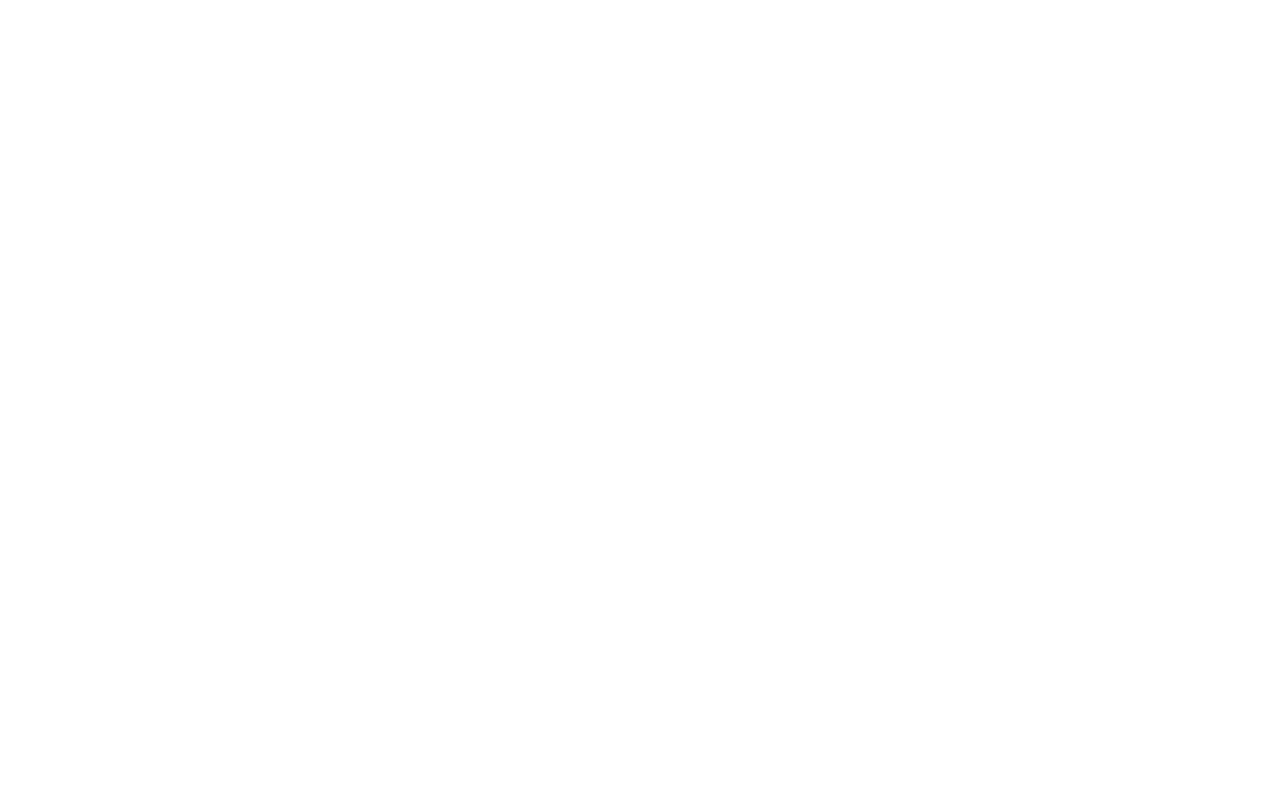
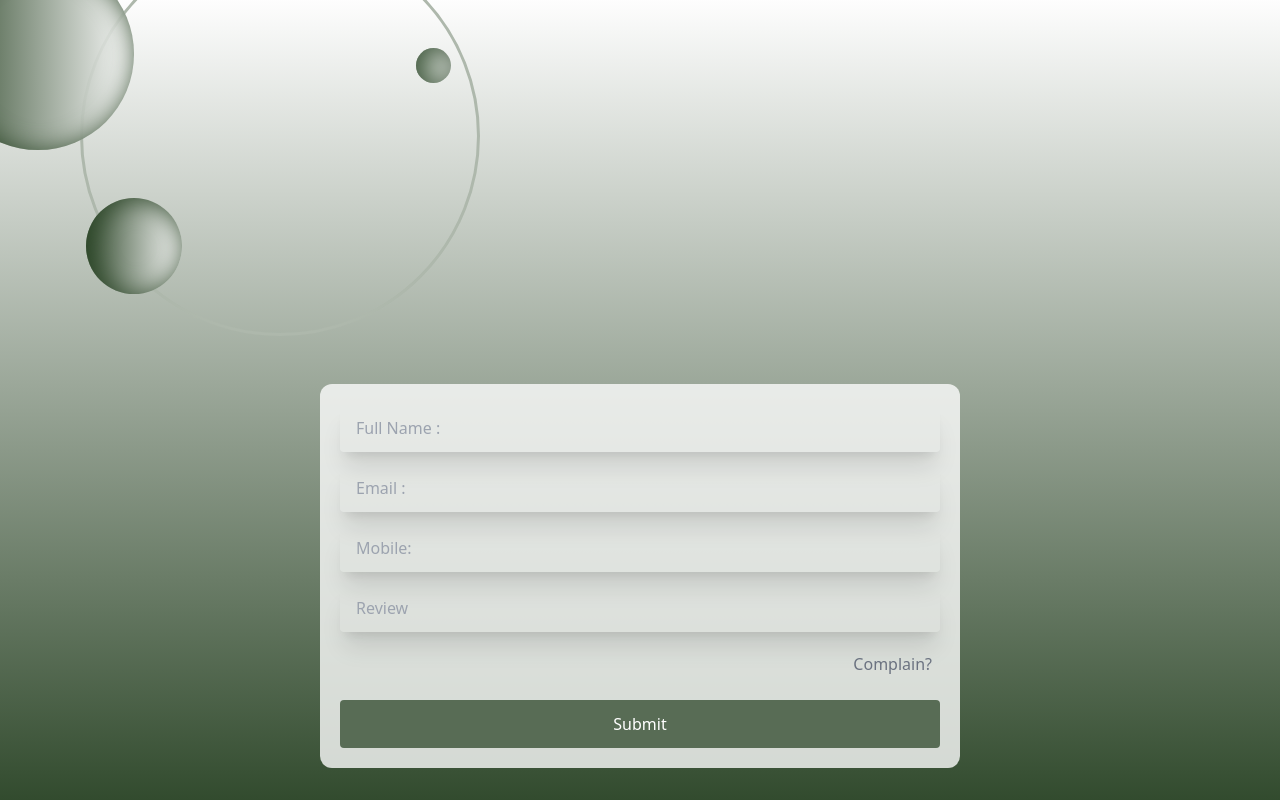
Before and after one commit to ashmah17/Complain_Request_Form, a React (Vite) app: page /Review in a window 1280 px wide. Built offline with nearby package versions, Linux system fonts and the light colour scheme.

Commit message:
Added Review Page

```diff
--- a/src/App.jsx
+++ b/src/App.jsx
@@ -6,13 +6,48 @@ import Complaining from './Component/Complaining'
 import Review from './Component/Review'
 
 function App() {
+    const [User, setUser] = useState('');
+    const [Email, setEmail] = useState('');
+    const [Mobile, setMobile] = useState('');
+    const [ReviewMessage, setReviewMessage] = useState('');
+    const [ComplainMessage, setComplainMessage] = useState('');
+
+    const handleReview=(event)=>{
+      setReviewMessage(event.target.value)
+    }
+    const handleComplain=(event)=>{
+      setComplainMessage(event.target.value)
+    }
+    const handlelMobile=(event)=>{
+      setMobile(event.target.value)
+    }
+    const handleEmail=(event)=>{
+      setEmail(event.target.value)
+    }
+    const handleUser=(event)=>{
+      setUser(event.target.value)
+    }
+
+    const complain =[
+      {id:1, title:'Full Name :', change:handleUser, value:User},
+      {id:1, title:'Email :', change:handleEmail, value:Email},
+      {id:2, title:'Mobile:', change:handlelMobile, value:Mobile},
+      {id:3, title:'complain', change:handleComplain, value:ComplainMessage}
+    ]
+    const review =[
+      {id:1, title:'Full Name :', change:handleUser, value:User},
+      {id:1, title:'Email :', change:handleEmail, value:Email},
+      {id:2, title:'Mobile:', change:handlelMobile, value:Mobile},
+      {id:3, title:'Review', change:handleReview, value:ReviewMessage}
+    ]
   return (
+
     <>
       <BrowserRouter>
       <Routes>
         <Route path='/' element={<Landing/>} />
-        <Route path='/Complain-Request' element={<Complaining/>} />
-        <Route path='/Review' element={<Review/>} />
+        <Route path='/Complain' element={<Complaining setUser={setUser} setMobile={setMobile} setComplainMessage={setComplainMessage} setEmail={setEmail} complain={complain} ComplainMessage={ComplainMessage} Email={Email}  User={User}  Mobile={Mobile} />} />
+        <Route path='/Review' element={<Review setUser={setUser} setMobile={setMobile} setReviewMessage={setReviewMessage} setEmail={setEmail} review={review} ReviewMessage={ReviewMessage} Email={Email} Mobile={Mobile}  User={User}/>} />
       </Routes>
       </BrowserRouter>
     </>
--- a/src/Component/Complaining.jsx
+++ b/src/Component/Complaining.jsx
@@ -1,12 +1,33 @@
 import React from 'react'
 import {motion} from 'framer-motion'
+import { Link } from 'react-router-dom'
 
-const Complaining = () => {
-    const details =[
-        {title:'Email :'},
-        {title:'Phone Number :'},
-        {title:'Phone Address :'}
-    ]
+const Complaining = ({complain,User,setUser,setMobile, setComplainMessage,setEmail, ComplainMessage, Email, Mobile}) => {
+
+  const handleSubmit=()=>{
+    if(ComplainMessage && User &&  Email && Mobile){
+      const complaindata = {ComplainMessage,User, Email, Mobile}
+
+      let storedComplain = JSON.parse(localStorage.getItem('complain'));
+
+        if(!Array.isArray(storedComplain)){
+         storedComplain =[]
+        }
+        storedComplain.push(complaindata);
+      localStorage.setItem('complain', JSON.stringify(storedComplain));
+
+      alert(`${User} Your Complain will be reviewed`)
+      setUser('')
+      setMobile('')
+      setComplainMessage('')
+      setEmail('')
+
+
+    }else{
+      alert('Submit your Complain')
+    }
+  }
+
   return (
     <div className=' w-full h-[100vh] bg flex flex-col justify-between items-center '>
       <div className="w-full relative h-[30vh]  ">
@@ -42,21 +63,24 @@ const Complaining = () => {
       </div>
 
 
-      <div className='p-5 rounded-xl bg-[#fdfdfdcb] mb-[2rem]  flex flex-col md:w-[50%] w-[80%]'>
+      <div className='p-5 rounded-xl bg-[#fdfdfdcb] mb-[2rem]  flex flex-col md:w-[50%] w-[90%]'>
              {
-              details.map((detail, index)=>(
+                 complain.map((detail)=>(
                      <>
-                 <span className="shadow-xl items-center rounded flex h-30  mb-2 ">
+                    <span
+                       key={detail.id}
+                       className="shadow-xl items-center rounded flex h-30   mb-3 ">
                        <label className=" ml-4 w-[28%] text-gray-400">{detail.title}</label>
-                    <input type="text" className="bg-transparent outline-none rounded w-full p-3" />
+                       <input type="text" value={detail.value} onChange={detail.change} className="bg-transparent outline-none rounded w-full p-3"  />
                    </span>
                  </>
                  ))
              }
-        <textarea name="" placeholder='Message' id="" className=" shadow-xl bg-transparent outline-none p-3 rounded h-[6rem]">
+           <Link to='/review'>
 
-        </textarea>
-        <button className="p-3 rounded bg-[#586c55;] text-white mt-4">Submit</button>
+               <p className=" text-right m-2 cursor-pointer text-gray-500">Review?</p>
+           </Link>
+           <button onClick={handleSubmit} className="p-3 rounded bg-[#586c55;] text-white mt-4">Submit</button>
       </div>
     </div>
   )
--- a/src/Component/Landing.jsx
+++ b/src/Component/Landing.jsx
@@ -7,19 +7,24 @@ const Landing = () => {
     <div className='justify-center bg w-full h-[100vh] flex flex-col items-center'>
        <div className='flex flex-col items-center'>
             <h1 className="text-7xl m-2 text-[#324b2e] ">Welcome</h1>
-            <h3 className="text-[1rem] text-gray-300 font-semibold tracking-[1rem]  text-[#324b2e]"> On board</h3>
+            <h3 className="text-[1rem]  font-semibold tracking-[.9rem]  text-[#324b2e]">Arora Sceret Scent</h3>
        </div>
-       <p className=" text-[#324b2e] w-[30%] text-center text-gray-300 mt-4">
-            Lorem ipsum dolor sit amet consectetur
-             adipisicing elit. Qui dolore ad eveniet
-              voluptatum molestiae recusandae hic at,
-
+       <p className=" text-[#324b2e] w-[70%] text-center text-gray-300 mt-4">
+          Endulge your senses in a world of unforgettable fragrances at
+          Arora Secret Scent. Whether you're seeking a signature scent or
+           exploring a new aroma, we offer an enchanting collection that
+           will transport you to a place of luxury and elegance.
        </p>
-       <div className='relative top-[-1.6rem]  flex justify-center'>
+       <div className='relative top-[-1.6rem]  flex  justify-center'>
             <img src={flower} className=" w-[50%] opacity-[30%] top-20 rotate-[-30deg]" />
-            <Link to='/Complain-Request'>
-                <button className="bg-[#324b2e] absolute p-2 w-[10rem] rounded-xl text-white left-[7rem] bottom-[3rem]">Complain</button>
-            </Link>
+               <div className='flex left-[3rem]  bottom-[2rem] absolute w-[50%] '>
+                    <Link to='/Complain'>
+                         <button className="bg-[#324b2e] p-2 mr-1 w-[10rem] round rounded-bl-xl text-white ">Complain</button>
+                    </Link>
+                    <Link to='/Review'>
+                         <button className="bg-[#324b2e]  p-2 w-[10rem] rounded-tr-xl  text-white ">Review</button>
+                    </Link>
+               </div>
             </div>
        <div>
         <p className="text-[#324b2e]"> Lorem ipsum dolor sit amet consectetur
--- a/src/Component/Review.jsx
+++ b/src/Component/Review.jsx
@@ -1,10 +1,89 @@
-import React from 'react'
+import React, { useEffect, useState } from 'react'
+import {motion} from 'framer-motion'
+import { Link } from 'react-router-dom'
 
-const Review = () => {
+const Review = ({ User,setUser,setMobile, setReviewMessage,setEmail,ReviewMessage, Email, Mobile, review }) => {
+
+
+
+  const handleSubmit =()=>{
+   if(ReviewMessage && Email && Mobile){
+    const data = {ReviewMessage, Email, Mobile}
+
+      let storedData = JSON.parse(localStorage.getItem('review'))
+
+      if(!Array.isArray(storedData)){
+        storedData = []
+      }
+    storedData.push(data);
+    localStorage.setItem('review', JSON.stringify(storedData))
+    alert(`${User} Your Review has been Recieved, Thank you!`)
+    setUser('')
+      setMobile('')
+      setReviewMessage('')
+      setEmail('')
+
+   }else{
+    alert('please enter review message')
+   }
+  }
+
+
+
   return (
-    <div>
+    <div className=' w-full h-[100vh] bg flex flex-col justify-between items-center '>
+    <div className="w-full relative h-[30vh]  ">
+      <motion.span
+       transition={{ duration: 2, repeat:Infinity, repeatType:'loop',  ease: "easeInOut"}}
+       animate={{
+           x: [0, -10, 0, -10, 0],
+           y: [0, -10, 0, -10, 0],
+         }}
+
+          className=" w-[8rem] h-[8rem]  md:w-[12rem] md:h-[12rem] bg3 absolute  rounded-full z-40 left-[1px] top-[-1rem] md:left-[-3rem] md:top-[-2rem] transision-all duration-600 ease-in-out"></ motion.span>
+      <motion.span
+      initial={{x:0, y:0}}
+      transition={{ duration: 2, repeat:Infinity, repeatType:'loop',  ease: "easeInOut"}}
+       animate={{
+           x: [0, -10, 0, -10, 0],
+           y: [0, -10, 0, -10, 0],
+         }}
+
+          className=" w-[4.5rem] h-[4.5rem] md:w-[6rem] md:h-[6rem]  bg4 absolute left-[8rem] bottom-[1rem] md:left-[6rem] md:top-[13rem] rounded-full z-40 transision-all duration-600 ease "></motion.span>
+     < motion.span
+     initial={{x:0, y:0}}
+     transition={{ duration: 2, repeat:Infinity, repeatType:'loop',  ease: "easeInOut"}}
+       animate={{
+           x: [10, 0, 0, 0, 10],
+           y: [10, 0, 0, 0, 10],
+         }}
+
+     className=" w-[2.2rem] h-[2.2rem] bg5 absolute right-[3.8rem] top-[3rem] md:left-[26rem] md:top-[3rem] rounded-full z-40 transision-all duration-600 ease "></motion.span>
+      <span className=" border-[#aeb8ac] border-[.2rem] border w-[35vh] h-[35vh] md:w-[50vh] md:h-[50vh] rounded-full absolute left-[4.5rem] top-[-5rem] md:left-[5rem] md:top-[-4rem]" ></span>
 
     </div>
+
+
+    <div className='p-5 rounded-xl bg-[#fdfdfdcb] mb-[2rem]  flex flex-col md:w-[50%] w-[90%]'>
+        {
+            review.map((detail)=>(
+                <>
+               <span
+                  key={detail.id}
+                  className="shadow-xl items-center rounded flex h-30   mb-3 ">
+                  <label className=" ml-4 w-[28%] text-gray-400">{detail.title}</label>
+                  <input type="text" value={detail.value} onChange={detail.change} className="bg-transparent outline-none rounded w-full p-3"  />
+              </span>
+            </>
+            ))
+        }
+      <Link to='/Complain'>
+
+          <p className=" text-right m-2 cursor-pointer text-gray-500">Complain?</p>
+      </Link>
+      <button onClick={handleSubmit} className="p-3 rounded bg-[#586c55;] text-white mt-4">Submit</button>
+    </div>
+  </div>
   )
 }
 
```
Lines whose indentation alone changed are shown as unchanged.
